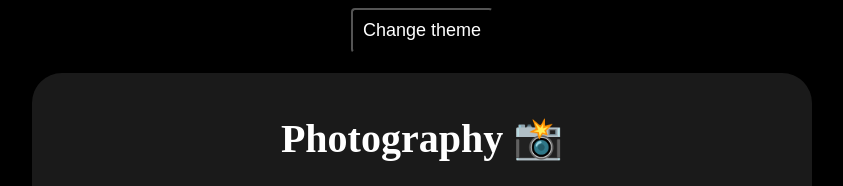
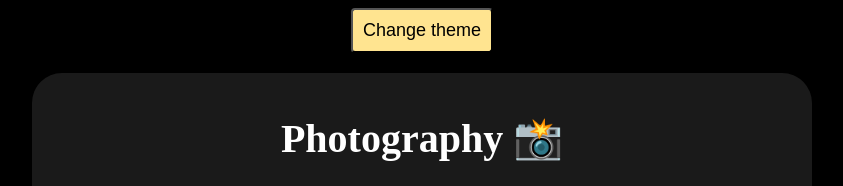
Before and after one commit to MargaridaFCosta/hobby-landing-page, a plain HTML site: page index.html in a window 1280 px wide. Both pictures are taken after a click on the button "Change theme". Shown: the top 186 px of the page, without its empty margins (218-1061 px from the left). Drawn offline with Linux system fonts and the light colour scheme.

Commit message:
Change the color of the button - dark theme

```diff
--- a/index.html
+++ b/index.html
@@ -99,6 +99,11 @@
         color: white;
       }
 
+      .dark button {
+        background-color: #ffe490;
+        color: black;
+      }
+
       .dark .container {
         background: rgba(250, 250, 250, 0.1);
       }
```
